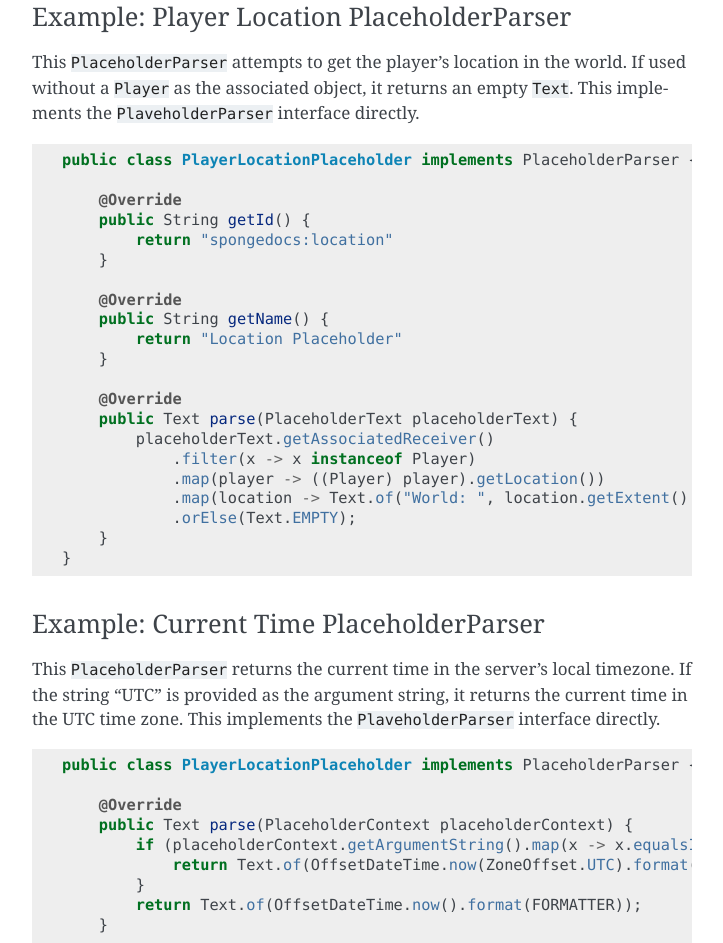
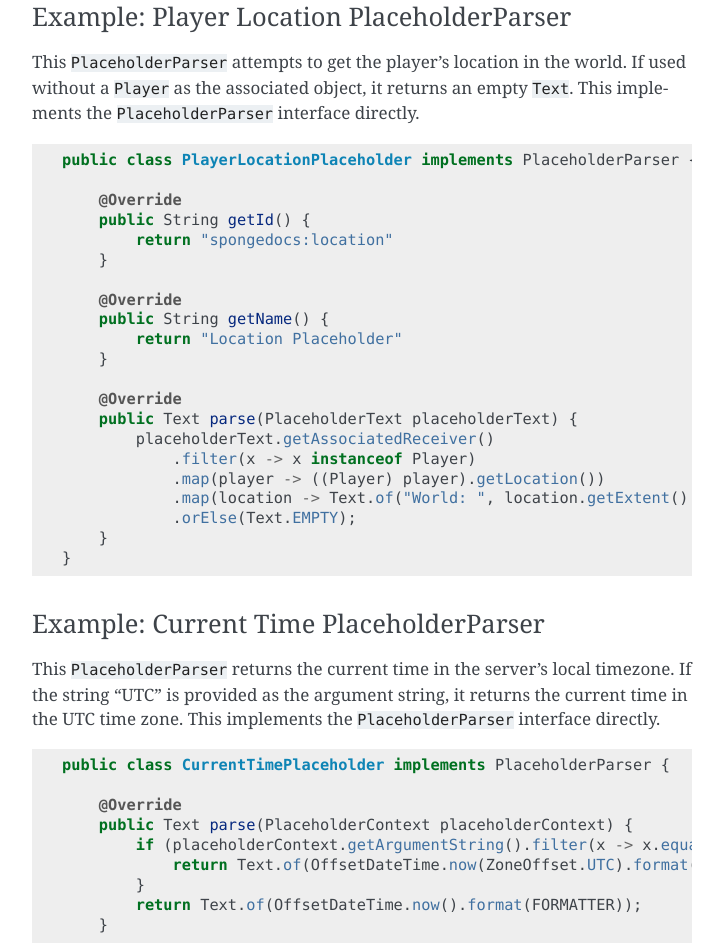
Before and after one commit to SpongePowered/SpongeDocs, a Sphinx documentation site: the page built from source/plugin/placeholders/creatingtokens.rst, in a window 1280 px wide and 1400 px high, scrolled down 1520 px. Shown: the part 155-1098 px from the top of the window, without its empty margins (388-1111 px from the left). Built offline with Sphinx 7.4.7, drawn with Linux system fonts in a browser that asks for light colours; pages that are not in the unit, such as notebooks, are missing from menus; cross-references to code outside the pages are shown as plain code; some of the changed text lies outside the part shown.

Commit message:
Apply suggestions from code review
Co-authored-by: ST-DDT <ST-DDT@gmx.de>

```diff
--- a/source/plugin/placeholders/creatingtokens.rst
+++ b/source/plugin/placeholders/creatingtokens.rst
@@ -79,7 +79,7 @@
 ~~~~~~~~~~~~~~~~~~~~~~~~~~~~~~~~~~~~~~~~~~
 
 This ``PlaceholderParser`` attempts to get the player's location in the world. If used without a ``Player`` as the
-associated object, it returns an empty :javadoc:`Text`. This implements the ``PlaveholderParser`` interface directly.
+associated object, it returns an empty :javadoc:`Text`. This implements the ``PlaceholderParser`` interface directly.
 
 .. code-block:: java
 
@@ -110,16 +110,16 @@
 ~~~~~~~~~~~~~~~~~~~~~~~~~~~~~~~~~~~~~~~~~
 
 This ``PlaceholderParser`` returns the current time in the server's local timezone. If the string "UTC" is provided as
-the argument string, it returns the current time in the UTC time zone. This implements the ``PlaveholderParser``
+the argument string, it returns the current time in the UTC time zone. This implements the ``PlaceholderParser``
 interface directly.
 
 .. code-block:: java
 
-    public class PlayerLocationPlaceholder implements PlaceholderParser {
+    public class CurrentTimePlaceholder implements PlaceholderParser {
 
         @Override
         public Text parse(PlaceholderContext placeholderContext) {
-            if (placeholderContext.getArgumentString().map(x -> x.equalsIgnoreCase("UTC")).isPresent()) {
+            if (placeholderContext.getArgumentString().filter(x -> x.equalsIgnoreCase("UTC")).isPresent()) {
                 return Text.of(OffsetDateTime.now(ZoneOffset.UTC).format(FORMATTER));
             }
             return Text.of(OffsetDateTime.now().format(FORMATTER));
```
Also changed, not shown: other parts of source/plugin/placeholders/creatingtokens.rst (+1 -1 lines).
